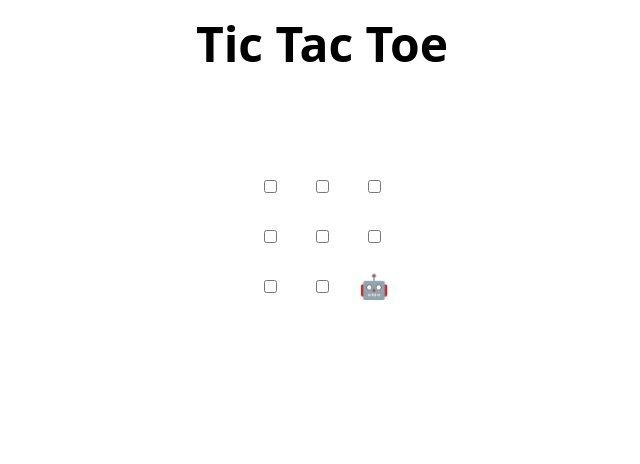
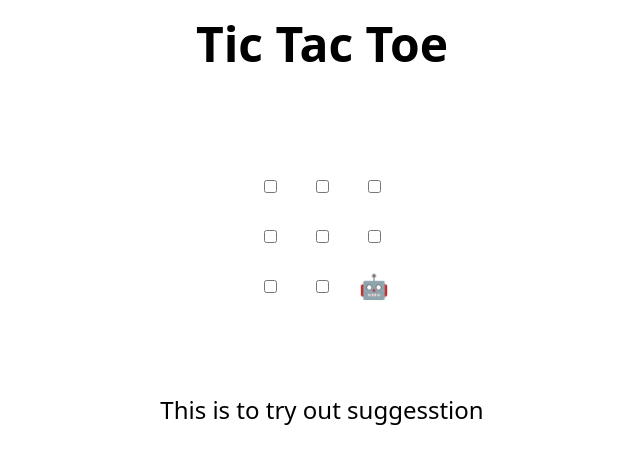
Before and after one commit to AnsarMahir/skills-review-pull-requests, a plain HTML site: page index.html in a window 1280 px wide. Shown: the whole page, without its empty margins (318-958 px from the left). Drawn offline with Linux system fonts and the light colour scheme.

Commit message:
Update index.html

```diff
--- a/index.html
+++ b/index.html
@@ -48,7 +48,7 @@
 </table>
 
 <h2 hidden>Game over, refresh to play again 🧑‍💻 🤖!</h2>
-
+This is to try out suggesstion
 <script>
   // Initialization
   const boxes = Array.from(document.querySelectorAll("td"));
```
